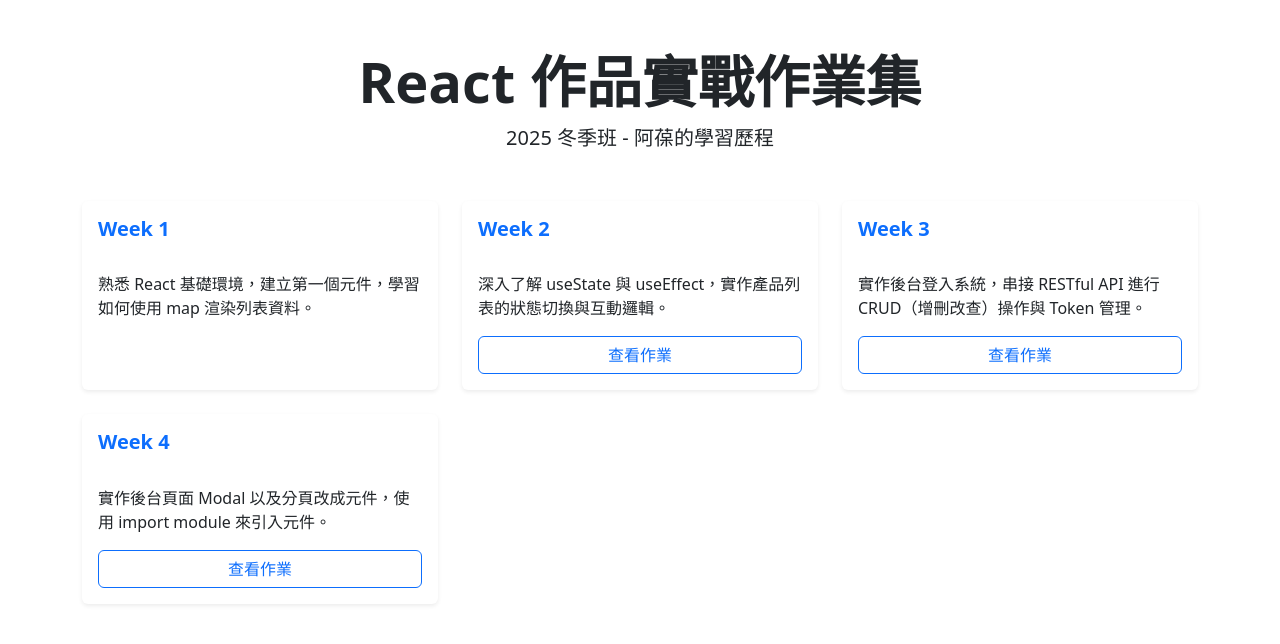
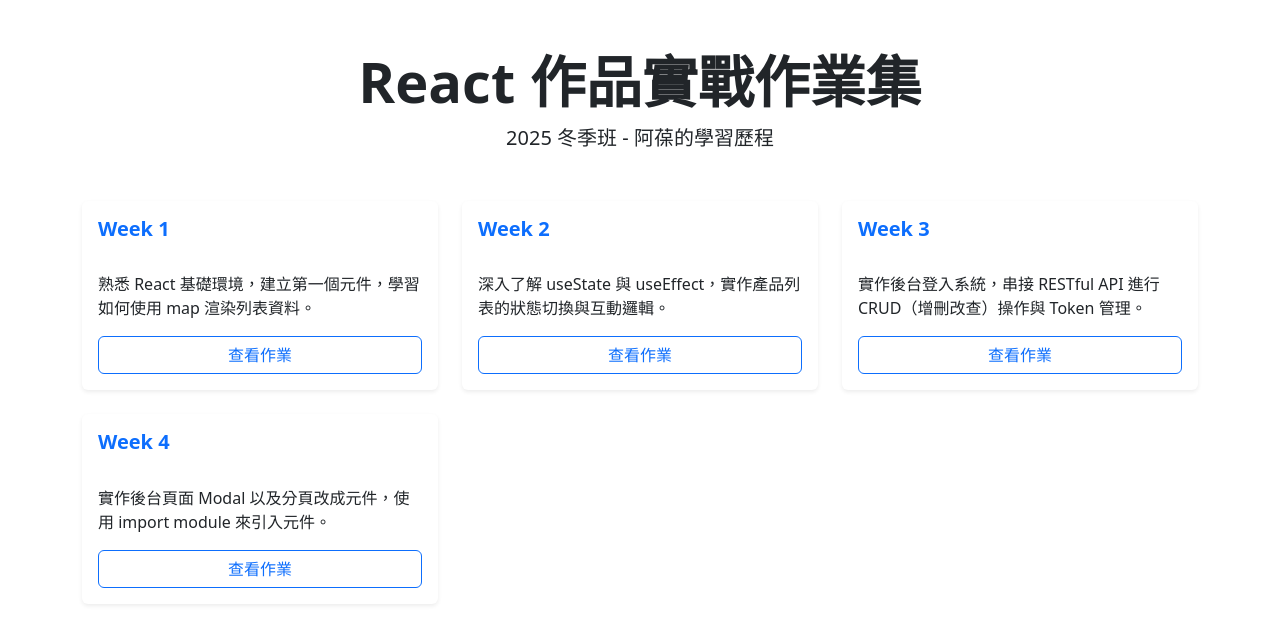
Before and after one commit to blueskycm/react-weekly-tasks, a React (Vite) app: page / in a window 1280 px wide. Shown: the top 644 px of the page. Built offline with nearby package versions, Linux system fonts and the light colour scheme; no server answers.

Commit message:
Week 4 feat: 修改 Week 4 頁面顯示資訊

```diff
--- a/src/App.jsx
+++ b/src/App.jsx
@@ -23,6 +23,9 @@
               <p className="card-text">
                 熟悉 React 基礎環境，建立第一個元件，學習如何使用 map 渲染列表資料。
               </p>
+              <Link to="/week1" className="btn btn-outline-primary w-100 stretched-link">
+                查看作業
+              </Link>
             </div>
           </div>
         </div>
--- a/src/pages/week4/week4.jsx
+++ b/src/pages/week4/week4.jsx
@@ -302,7 +302,12 @@
                   </tbody>
                 </table>
               </div>
-              <p className="text-white-50 text-muted-dark mb-3">目前有 {products.length} 項產品</p>
+              <p className="text-white-50 text-muted-dark mb-3">
+                本頁顯示 {products.length} 筆資料，
+                <span className="ms-2">
+                  第 {pageInfo.current_page || 1} 頁 / 共 {pageInfo.total_pages || 1} 頁
+                </span>
+              </p>
               <div className="d-flex justify-content-center mt-4">
                 <Pagination pageInfo={pageInfo} handlePageChange={getData} />
               </div>
```
